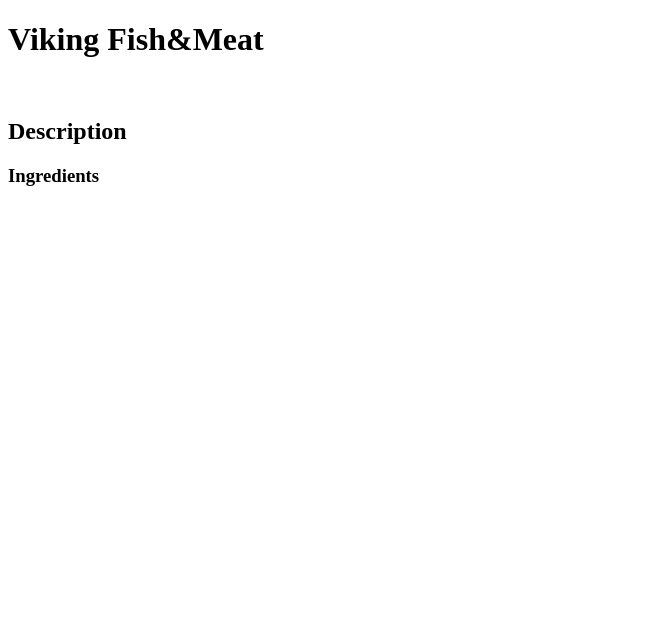
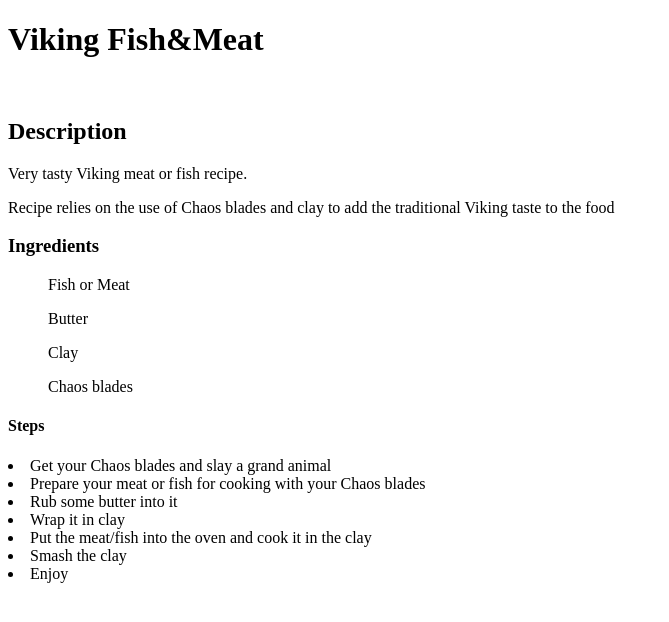
Before and after one commit to MaciejHartuna/odin-recipes, a plain HTML site: page Viking-fish.html in a window 1280 px wide. Shown: the whole page, without its empty margins (0-669 px from the left). Drawn offline with Linux system fonts and the light colour scheme.

Commit message:
Added images, recipes, descriptions and steps to all recipe pages. Project finished if it all works correctly.

```diff
--- a/Viking-fish.html
+++ b/Viking-fish.html
@@ -11,12 +11,20 @@
         <h1>Viking Fish&Meat</h1>
         <img href="https://wm.schoolofdragons.com/SoD/Joomla/templates/schoolofdragons/images/viking-fishing-1.jpg"></img>
         <h2>Description</h2>
-            <p></p>
-            <p></p>
+            <p>Very tasty Viking meat or fish recipe.</p>
+            <p>Recipe relies on the use of Chaos blades and clay to add the traditional Viking taste to the food</p>
         <h3>Ingredients</h3>
-            <ul></ul>
-            <ul></ul>
-            <ul></ul>
-            <ul></ul>
+            <ul>Fish or Meat</ul>
+            <ul>Butter</ul>
+            <ul>Clay</ul>
+            <ul>Chaos blades</ul>
+        <h4>Steps</h4>
+            <li>Get your Chaos blades and slay a grand animal</li>
+            <li>Prepare your meat or fish for cooking with your Chaos blades</li>
+            <li>Rub some butter into it</li>
+            <li>Wrap it in clay</li>
+            <li>Put the meat/fish into the oven and cook it in the clay</li>
+            <li>Smash the clay</li>
+            <li>Enjoy</li>
     </body>
 </html>
```
Also changed, not shown: Viking-apple-porridge.html (+15 -0 lines), Viking-soup.html (+16 -0 lines), 1 other file.
